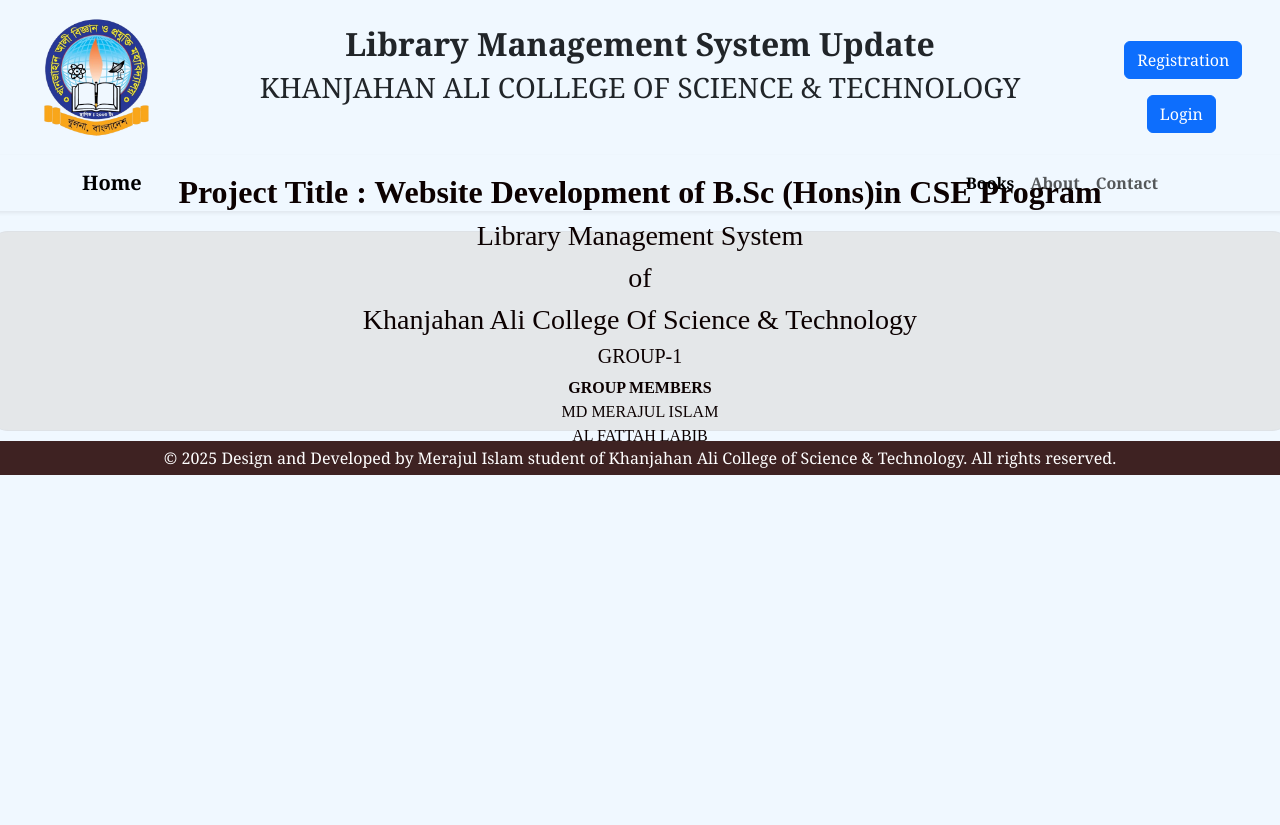
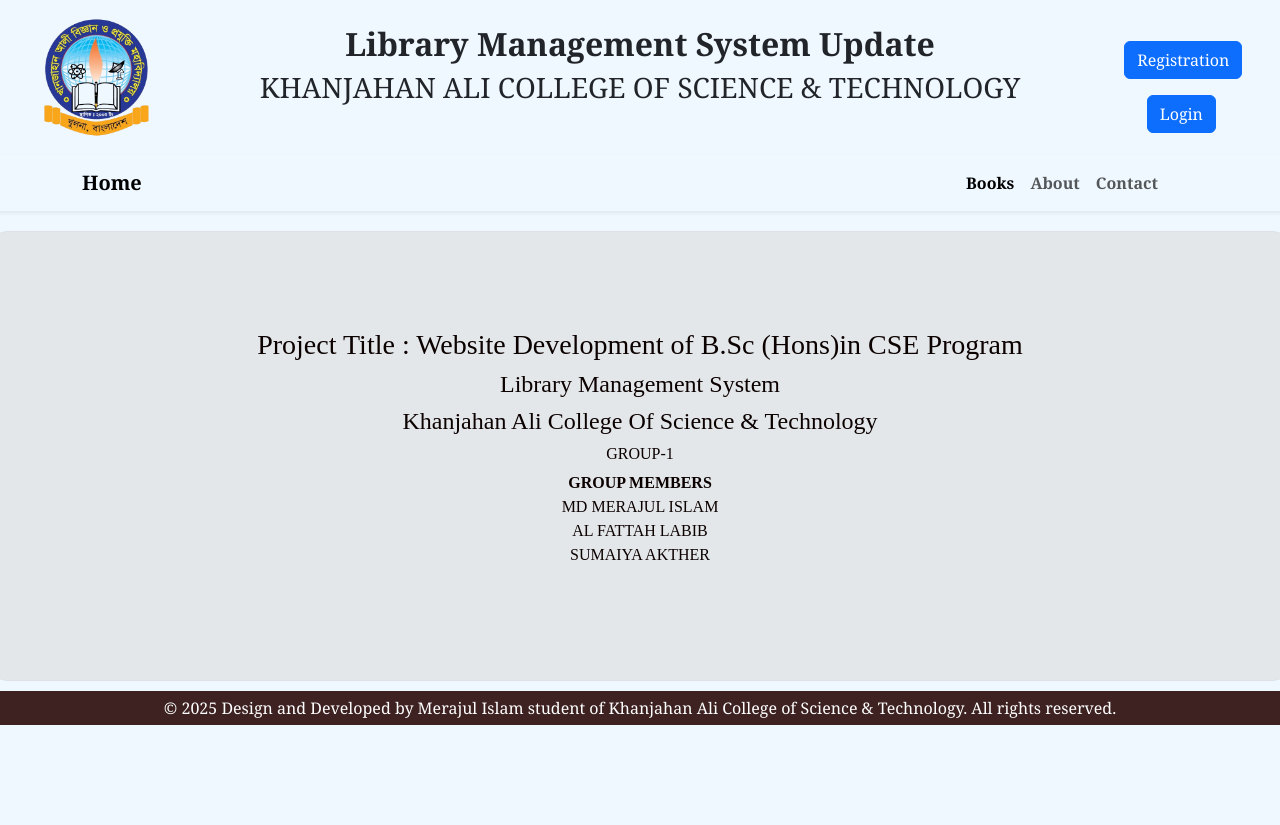
Before and after one commit to merajulgdesign/library, a PHP site: page / in a window 1280 px wide. Run offline with PHP 8.4, Linux system fonts and the light colour scheme.

Commit message:
modify index file and style file

```diff
--- a/admin/library_card.php
+++ b/admin/library_card.php
@@ -79,7 +79,11 @@ h4 {
 
 <nav class="navbar navbar-light bg-light shadow-sm">
     <div class="container">
-        <a class="navbar-brand fw-bold" href="manage_borrow.php">⬅ Back</a>
+         <?php if (isset($_SESSION['role']) && $_SESSION['role'] === 'admin'): ?>
+        <a class="navbar-brand fw-bold" href="manage_users.php">⬅ Back</a>
+        <?php elseif (isset($_SESSION['role']) && $_SESSION['role'] === 'user'): ?>
+            <a class="navbar-brand fw-bold" href="../user/dashboard.php">⬅ Back</a>
+             <?php endif; ?>
         <span class="fw-bold">Library Card</span>
     </div>
 </nav>
--- a/css/style.css
+++ b/css/style.css
@@ -27,7 +27,6 @@ body{
 .sign-btn{
     border: none;
 margin-top: 20px;
-
 }
 button{
     background-color: #400f0f;
@@ -40,28 +39,3 @@ button a{
     text-decoration: none;
     color:#fff;
 }
-.system_info{
-
-    margin-top: 20px;
-    background-color: #fff;
-    text-align: center;
-    font-family:'Times New Roman', Times, serif;
-    border-radius: 20px;
-    justify-content: center; /* horizontal center */
-    align-items: center;     /* vertical center */
-    border: 1px solid #000;
-}
-.outer-div {
-      display: flex;               /* Flexbox */
-      justify-content: center;     /* Horizontal center */
-      align-items: center;         /* Vertical center */
-      height: 200px;               /* Parent div height */
-      background-color: #e4e7e9;
-    }
-
-    .inner-div {
-      padding: 20px 30px;
-      color: rgb(12, 1, 1);
-      border-radius: 8px;
-      text-align: center;
-    }
--- a/index.php
+++ b/index.php
@@ -9,7 +9,35 @@
     <title>Library Management</title>
     <?php include "inc/link-head.php";?>
     <link rel="stylesheet" href="css/style.css">
+<style>
+    .system_info{
 
+    margin-top: 20px;
+    background-color: #fff;
+    text-align: center;
+    font-family:'Times New Roman', Times, serif;
+    border-radius: 20px;
+    justify-content: center; /* horizontal center */
+    align-items: center;     /* vertical center */
+    border: 1px solid #000;
+}
+.outer-div {
+      display: flex;               /* Flexbox */
+      justify-content: center;     /* Horizontal center */
+      align-items: center;         /* Vertical center */
+      height: 450px;               /* Parent div height */
+      background-color: #e4e7e9;
+    }
+
+    .inner-div {
+        height: ;
+      padding: 20px 30px;
+      color: rgb(12, 1, 1);
+      border-radius: 8px;
+      text-align: center;
+    }
+
+</style>
 </head>
 <body>
     <?php "admin/role_check.php";?>
@@ -17,13 +45,12 @@
     <?php include "inc/menubar.php";?>
     <div class="container system_info border outer-div">
         <div class="inner-div">
-    <h2> Project Title : Website Development of B.Sc (Hons)in CSE Program</h2>
-    <h3>Library Management System</h3>
-    <h3>of</h3>
-    <h3>Khanjahan Ali College Of Science & Technology</h3>
+            <h3> Project Title : Website Development of B.Sc (Hons)in CSE Program</h3>
+            <h4>Library Management System</h4>
+            <h4>Khanjahan Ali College Of Science & Technology</h4>
 
 
-    <H5>GROUP-1</H5>
+            <H6>GROUP-1</H6>
             <UL class="list-unstyled"><LI>
                 <B>GROUP MEMBERS</B></LI>
                 <LI>MD MERAJUL ISLAM</LI>
```
Lines whose indentation alone changed are shown as unchanged.
